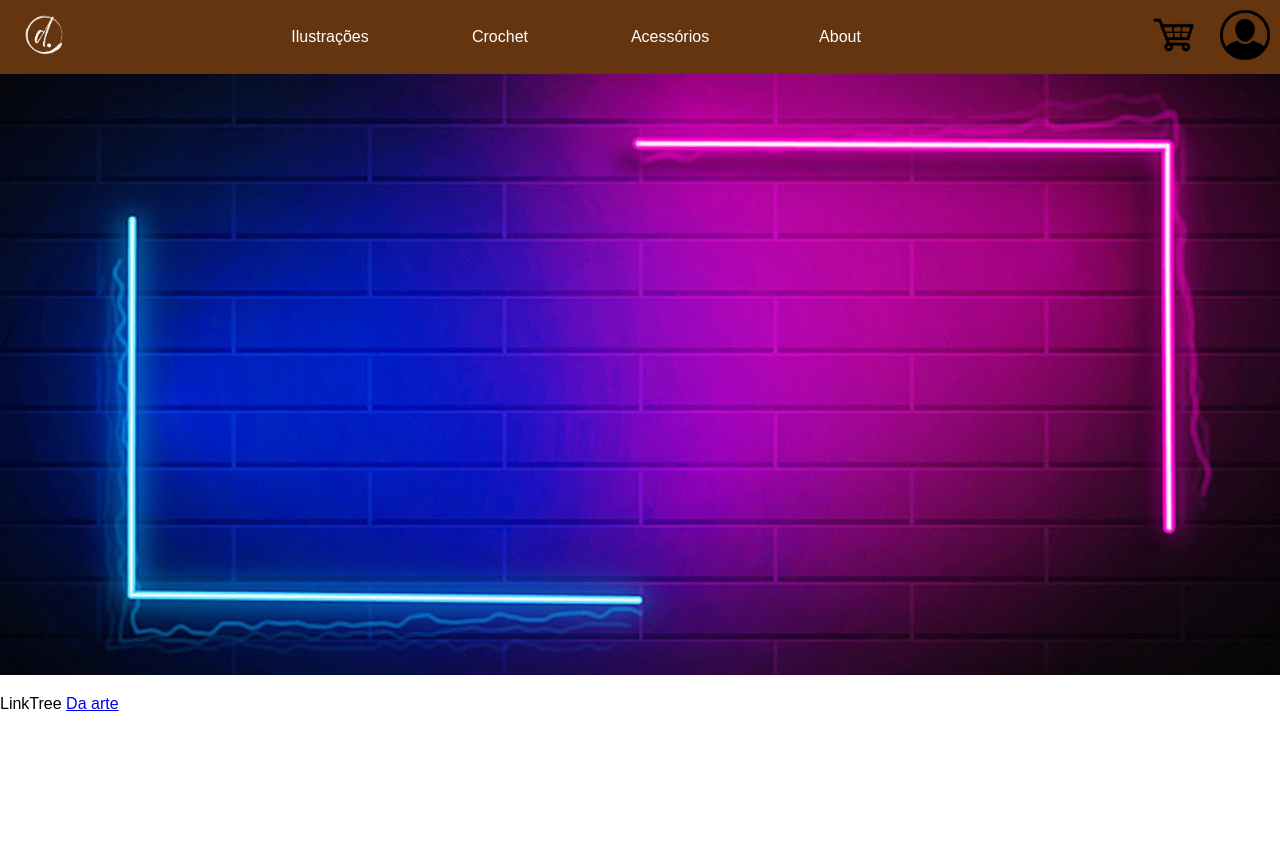
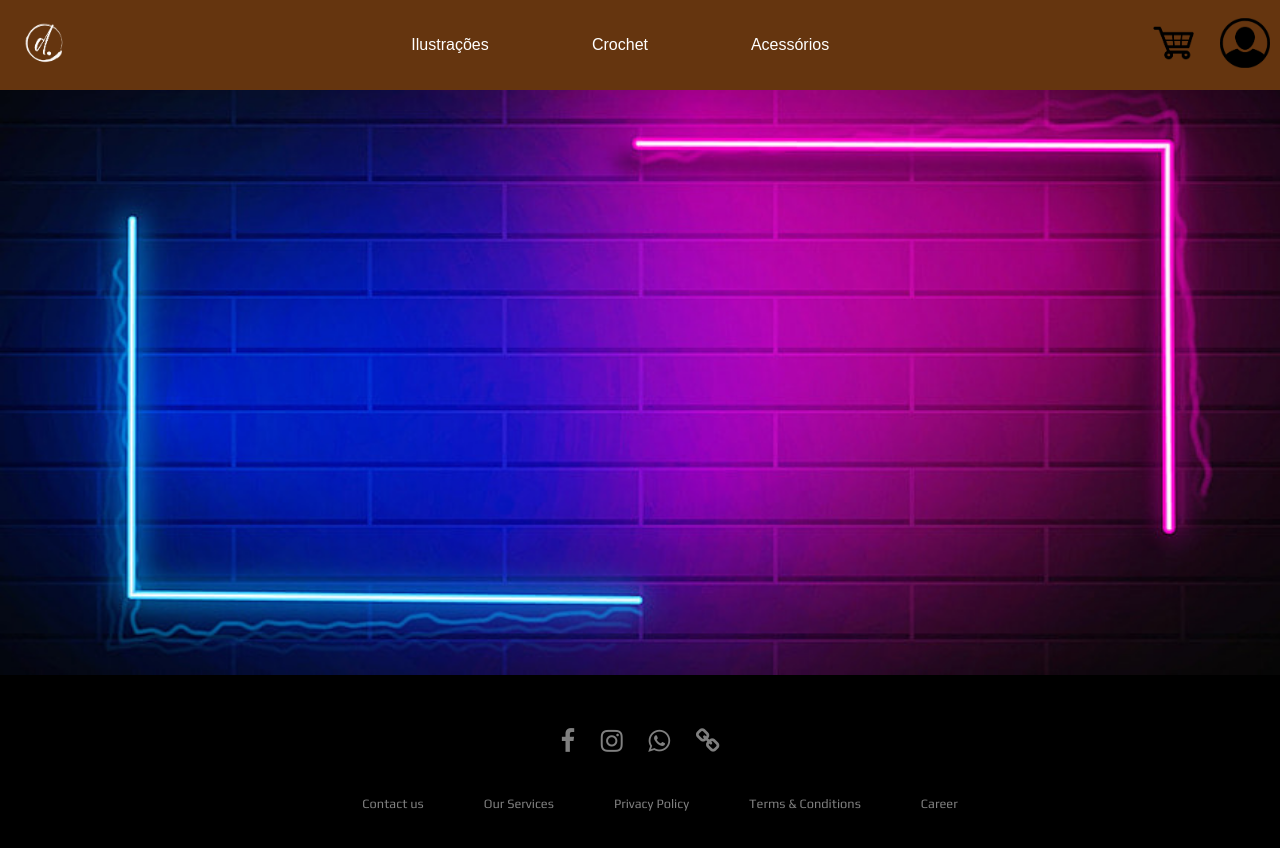
Before and after one commit to pedrogpteixeira/daarte, an Angular app: page /home in a window 1280 px wide. Shown: the top 848 px of the page. Before the commit the page ends 800 px from the top, so only its background shows below. Built offline with nearby package versions, Linux system fonts and the light colour scheme.

Commit message:
working a bit on footer, added an animation to the main icon on the header

```diff
--- a/package.json
+++ b/package.json
@@ -13,7 +13,7 @@
     "@angular/animations": "^17.1.0",
     "@angular/common": "^17.1.0",
     "@angular/compiler": "^17.1.0",
-    "@angular/core": "^17.1.0",
+    "@angular/core": "^17.2.1",
     "@angular/forms": "^17.1.0",
     "@angular/platform-browser": "^17.1.0",
     "@angular/platform-browser-dynamic": "^17.1.0",
--- a/src/app/Components/home-page/content/content.component.css
+++ b/src/app/Components/home-page/content/content.component.css
@@ -1,8 +1,19 @@
 /* main-content.component.css */
+
+body {
+  margin: 0;
+  padding: 0;
+  height: 100%;
+  width: 100%;
+  font-family: Arial, sans-serif;
+  background-color: #000000;
+}
 
 .main-content {
   width: 100%; /* Garante que a largura da div seja 100% da largura do pai */
   margin-top: 74px; /* Ajuste conforme necessário */
+  height: 100%;
+  margin-bottom: 0;
 }
 
 .main-content img {
--- a/src/app/Components/home-page/content/content.component.html
+++ b/src/app/Components/home-page/content/content.component.html
@@ -1 +1,3 @@
+<body>
 <img src="assets/images/main_image.jpg" class="main-content" alt="Client Image">
+</body>
--- a/src/app/Components/home-page/footer/footer.component.css
+++ b/src/app/Components/home-page/footer/footer.component.css
@@ -0,0 +1,51 @@
+.footer{
+  background:#000;
+  padding:30px 0px;
+  font-family: 'Play', sans-serif;
+  text-align:center;
+  margin-top: 0;
+}
+
+.footer .row{
+  width:100%;
+  margin:1% 0%;
+  padding:0.6% 0%;
+  color:gray;
+  font-size:0.8em;
+}
+
+.footer .row a{
+  text-decoration:none;
+  color:gray;
+  transition:0.5s;
+}
+
+.footer .row a:hover{
+  color:#fff;
+}
+
+
+.footer .row ul li{
+  display:inline-block;
+  margin:0px 30px;
+}
+
+.footer .row a i{
+  font-size:2em;
+  margin:0% 1%;
+}
+
+@media (max-width:720px){
+  .footer{
+    text-align:left;
+    padding:5%;
+  }
+  .footer .row ul li{
+    display:block;
+    margin:10px 0px;
+    text-align:left;
+  }
+  .footer .row a i{
+    margin:0% 3%;
+  }
+}
--- a/src/app/Components/home-page/footer/footer.component.html
+++ b/src/app/Components/home-page/footer/footer.component.html
@@ -1 +1,24 @@
-<p>LinkTree <a href="https://linktr.ee/daarte_handmadestudio" target="_blank">Da arte</a></p>
+<!--FONT AWESOME-->
+<link rel="stylesheet" href="https://cdnjs.cloudflare.com/ajax/libs/font-awesome/4.7.0/css/font-awesome.min.css">
+
+<!--GOOGLE FONTS-->
+<link rel="preconnect" href="https://fonts.gstatic.com">
+<link href="https://fonts.googleapis.com/css2?family=Fredoka+One&family=Play&display=swap" rel="stylesheet">
+<div class="footer">
+  <div class="row">
+    <a href="#"><i class="fa fa-facebook"></i></a>
+    <a href="#"><i class="fa fa-instagram"></i></a>
+    <a href="#"><i class="fa fa-whatsapp"></i></a>
+    <a href="https://linktr.ee/daarte_handmadestudio" target="_blank"><i class="fa fa-link"></i></a>
+  </div>
+
+  <div class="row">
+    <ul>
+      <li><a href="#">Contact us</a></li>
+      <li><a href="#">Our Services</a></li>
+      <li><a href="#">Privacy Policy</a></li>
+      <li><a href="#">Terms & Conditions</a></li>
+      <li><a href="#">Career</a></li>
+    </ul>
+  </div>
+</div>
--- a/src/app/Components/home-page/header/header.component.css
+++ b/src/app/Components/home-page/header/header.component.css
@@ -20,6 +20,13 @@
   margin-left: 10px;
 }
 
+.logo img:hover {
+  cursor: pointer;
+  /* Adicione um efeito de mudança de cor ao passar o mouse */
+  filter: invert(100%);
+  transition: 0.7s;
+}
+
 .right {
   margin-right: 20px;
   justify-content: space-between;
@@ -34,8 +41,8 @@
 }
 
 #nav {
-  width:750px;
-  margin:0 auto;
+  display: flex;
+  justify-content: center;
   list-style:none;
 }
 
--- a/src/app/Components/home-page/header/header.component.html
+++ b/src/app/Components/home-page/header/header.component.html
@@ -27,7 +27,6 @@
         <!-- Adicione mais opções conforme necessário -->
       </div>
     </li>
-    <li><a routerLink="/about">About</a></li>
   </ul>
 
   <div class="right">
--- a/src/app/Components/home-page/home-page.component.html
+++ b/src/app/Components/home-page/home-page.component.html
@@ -1,9 +1,3 @@
-<header id="header">
-  <app-header></app-header>
-</header>
-<div id="content">
-  <app-content></app-content>
-</div>
-<footer id="footer">
-  <app-footer></app-footer>
-</footer>
+<app-header></app-header>
+<app-content></app-content>
+<app-footer></app-footer>
```
Also changed, not shown: 1 other file (tests, documents, lock files or other folders).
